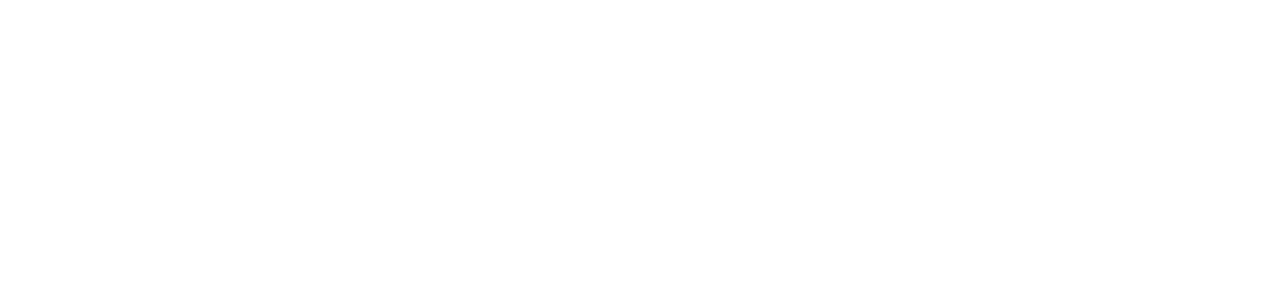
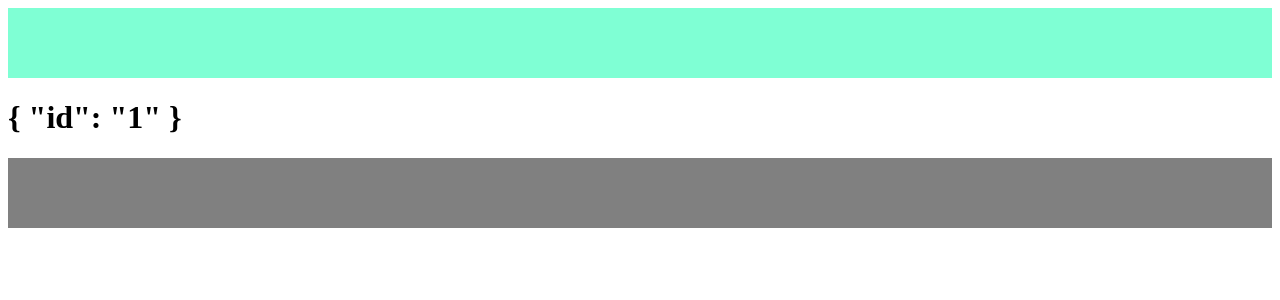
Before and after one commit to mohanadaltarah/nuxt-app, a Nuxt app: page /blogs/1 in a window 1280 px wide. Before the commit this address had no page. Shown: the top 300 px of the page. Built offline with nearby package versions, Linux system fonts and the light colour scheme.

Commit message:
Create nav and footer layouts and components

```diff
--- a/app.vue
+++ b/app.vue
@@ -1,6 +1,10 @@
 <template>
   <div>
-    <NuxtRouteAnnouncer/>
-    <NuxtPage/>
+    <nuxt-layout>
+      <NuxtPage/>
+    </nuxt-layout>
+
   </div>
 </template>
+<script lang="ts" setup>
+</script>
--- /dev/null
+++ b/components/global/AppFooter.vue
@@ -0,0 +1,13 @@
+<script lang="ts" setup>
+
+</script>
+
+<template>
+  <div class="footer">
+    <footer style="width: 100%; height: 70px; background-color: gray"></footer>
+  </div>
+</template>
+
+<style scoped>
+
+</style>
--- /dev/null
+++ b/components/global/AppNav.vue
@@ -0,0 +1,14 @@
+<script lang="ts" setup>
+
+</script>
+
+<template>
+  <div class="nav">
+    <nav style="width: 100%; height: 70px; background-color: aquamarine"></nav>
+
+  </div>
+</template>
+
+<style scoped>
+
+</style>
--- /dev/null
+++ b/layouts/default.vue
@@ -0,0 +1,15 @@
+<script lang="ts" setup>
+
+</script>
+
+<template>
+  <div class="layout">
+    <AppNav/>
+    <slot></slot>
+    <AppFooter/>
+  </div>
+</template>
+
+<style scoped>
+
+</style>
--- /dev/null
+++ b/pages/blogs/[id].vue
@@ -0,0 +1,13 @@
+<script lang="ts" setup>
+
+</script>
+
+<template>
+  <div class="blog-details">
+    <h1>{{ this.$route.params }}</h1>
+  </div>
+</template>
+
+<style scoped>
+
+</style>
```
